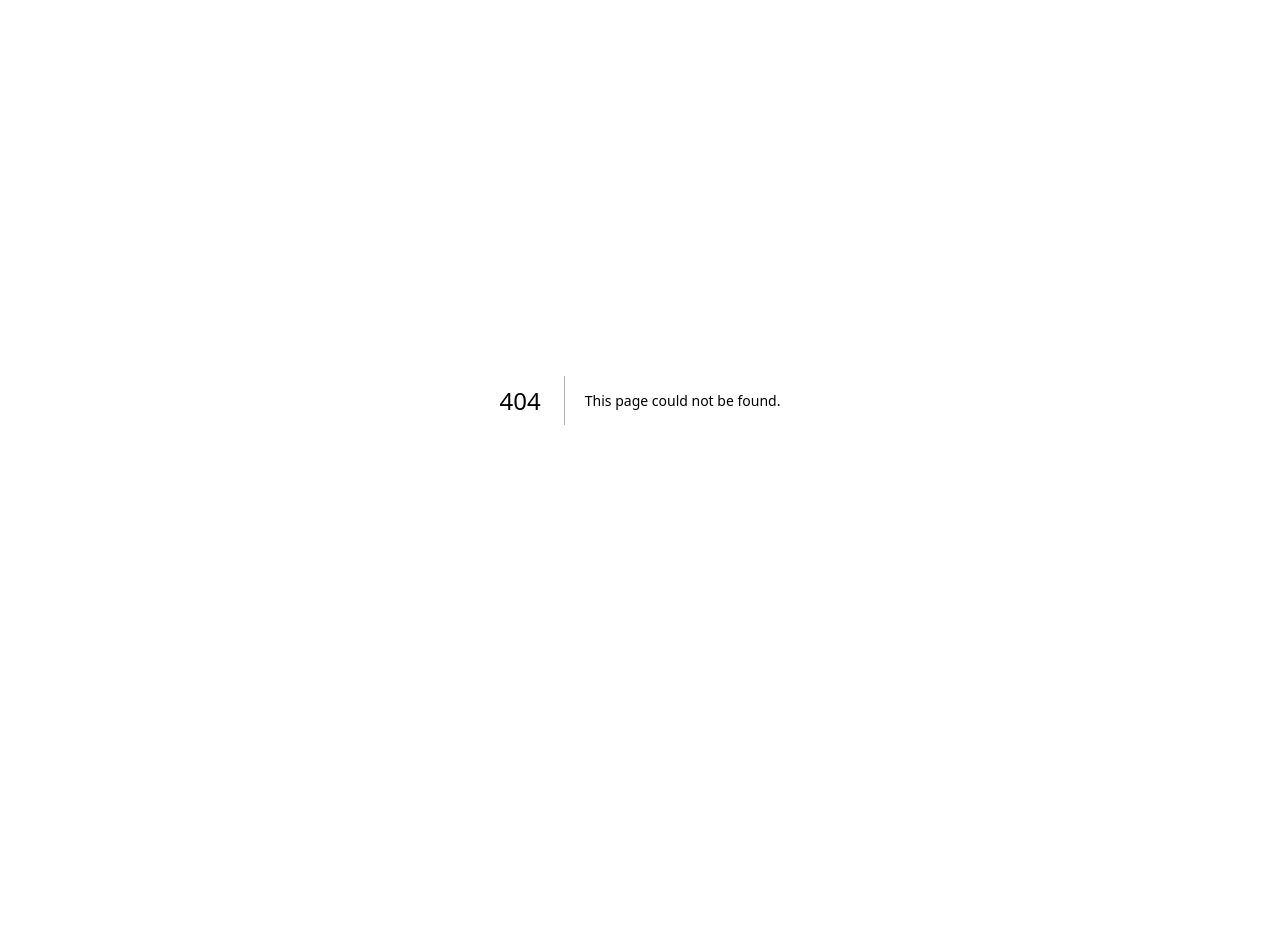
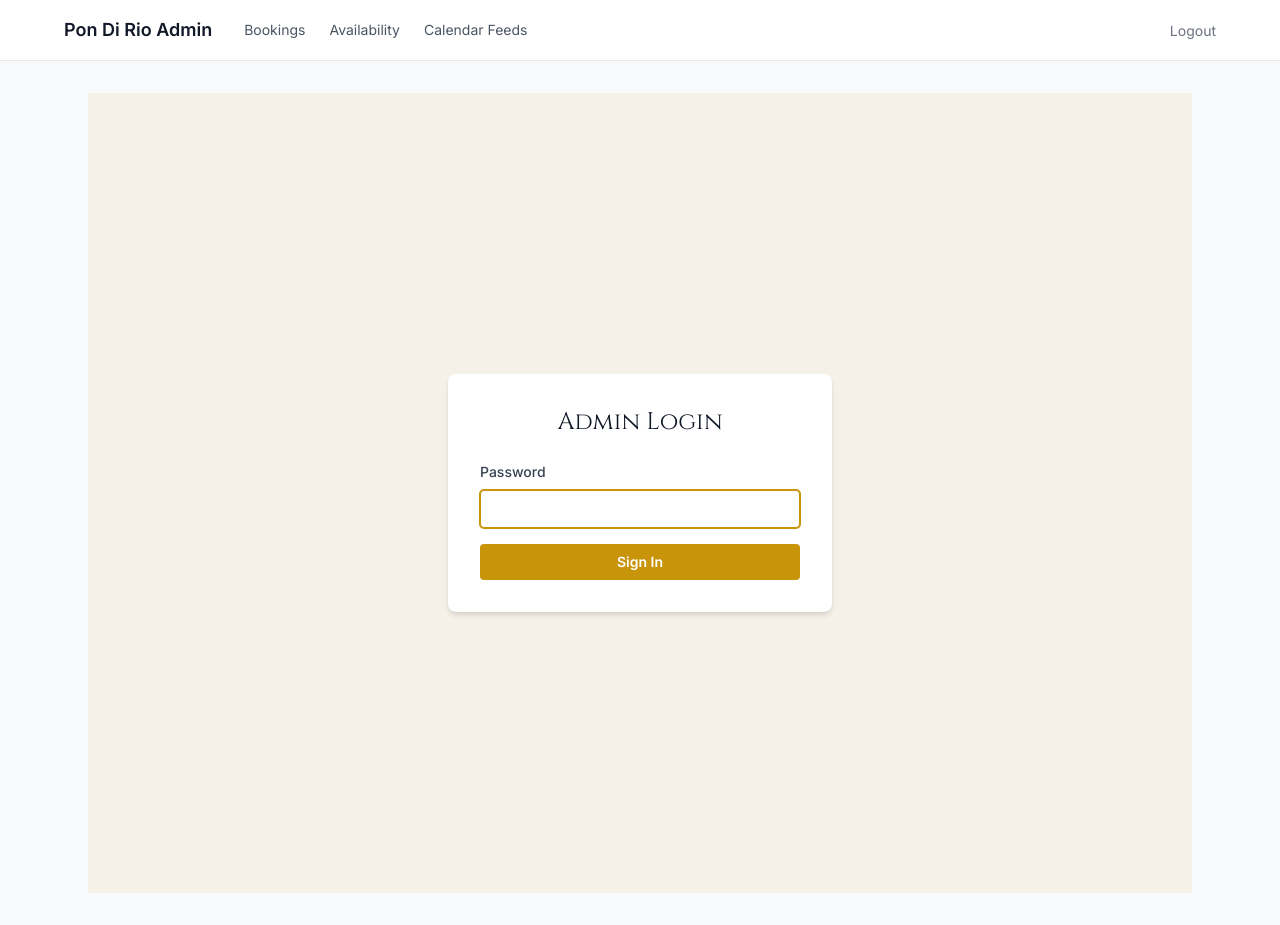
Before and after one commit to Bixllc/PonDiRio, a Next.js app: page /admin/login in a window 1280 px wide. Before the commit this address had no page. Before the commit the page ends 800 px from the top, so only its background shows below. Built offline with nearby package versions, Linux system fonts and the light colour scheme.

Commit message:
feat: admin password protection

```diff
--- /dev/null
+++ b/app/actions/auth.ts
@@ -0,0 +1,49 @@
+"use server";
+
+import { cookies } from "next/headers";
+import { redirect } from "next/navigation";
+import { createHmac } from "crypto";
+
+const COOKIE_NAME = "admin_session";
+const SESSION_TOKEN = "admin_authenticated";
+
+function createCookieValue(secret: string): string {
+  const signature = createHmac("sha256", secret)
+    .update(SESSION_TOKEN)
+    .digest("hex");
+  return `${SESSION_TOKEN}.${signature}`;
+}
+
+export async function adminLogin(
+  _prevState: { error?: string } | null,
+  formData: FormData
+): Promise<{ error?: string }> {
+  const password = formData.get("password") as string;
+  const adminPassword = process.env.ADMIN_PASSWORD;
+  const sessionSecret = process.env.ADMIN_SESSION_SECRET;
+
+  if (!adminPassword || !sessionSecret) {
+    return { error: "Server configuration error." };
+  }
+
+  if (!password || password !== adminPassword) {
+    return { error: "Invalid password." };
+  }
+
+  const cookieStore = await cookies();
+  cookieStore.set(COOKIE_NAME, createCookieValue(sessionSecret), {
+    httpOnly: true,
+    secure: process.env.NODE_ENV === "production",
+    sameSite: "lax",
+    path: "/",
+    maxAge: 60 * 60 * 24 * 7, // 7 days
+  });
+
+  redirect("/admin/bookings");
+}
+
+export async function adminLogout(): Promise<void> {
+  const cookieStore = await cookies();
+  cookieStore.delete(COOKIE_NAME);
+  redirect("/admin/login");
+}
--- a/app/admin/layout.tsx
+++ b/app/admin/layout.tsx
@@ -1,4 +1,5 @@
 import Link from "next/link";
+import { adminLogout } from "@/app/actions/auth";
 
 export default function AdminLayout({ children }: { children: React.ReactNode }) {
   return (
@@ -17,6 +18,14 @@ export default function AdminLayout({ children }: { children: React.ReactNode })
               Calendar Feeds
             </Link>
           </div>
+          <form action={adminLogout} className="ml-auto">
+            <button
+              type="submit"
+              className="text-sm text-gray-500 hover:text-red-600 transition-colors"
+            >
+              Logout
+            </button>
+          </form>
         </div>
       </nav>
       <main className="mx-auto max-w-6xl px-6 py-8">{children}</main>
--- /dev/null
+++ b/app/admin/login/page.tsx
@@ -0,0 +1,58 @@
+"use client";
+
+import { useState, useTransition } from "react";
+import { adminLogin } from "@/app/actions/auth";
+
+export default function AdminLoginPage() {
+  const [error, setError] = useState<string | null>(null);
+  const [isPending, startTransition] = useTransition();
+
+  function handleSubmit(formData: FormData) {
+    setError(null);
+    startTransition(async () => {
+      const result = await adminLogin(null, formData);
+      if (result?.error) {
+        setError(result.error);
+      }
+    });
+  }
+
+  return (
+    <div className="flex min-h-screen items-center justify-center bg-[#F5F1E8]">
+      <div className="w-full max-w-sm rounded-lg bg-white p-8 shadow-md">
+        <h1 className="mb-6 text-center font-serif text-2xl text-gray-900">
+          Admin Login
+        </h1>
+
+        <form action={handleSubmit}>
+          <label
+            htmlFor="password"
+            className="mb-2 block text-sm font-medium text-gray-700"
+          >
+            Password
+          </label>
+          <input
+            id="password"
+            name="password"
+            type="password"
+            required
+            autoFocus
+            className="mb-4 w-full rounded border border-gray-300 px-3 py-2 text-sm focus:border-[#C8940A] focus:outline-none focus:ring-1 focus:ring-[#C8940A]"
+          />
+
+          {error && (
+            <p className="mb-4 text-sm text-red-600">{error}</p>
+          )}
+
+          <button
+            type="submit"
+            disabled={isPending}
+            className="w-full rounded bg-[#C8940A] px-4 py-2 text-sm font-semibold text-white transition-colors hover:bg-[#a87a08] disabled:opacity-50"
+          >
+            {isPending ? "Signing in…" : "Sign In"}
+          </button>
+        </form>
+      </div>
+    </div>
+  );
+}
```
Also changed, not shown: middleware.ts (added, +56 -0 lines), 1 other file (tests, documents, lock files or other folders).
